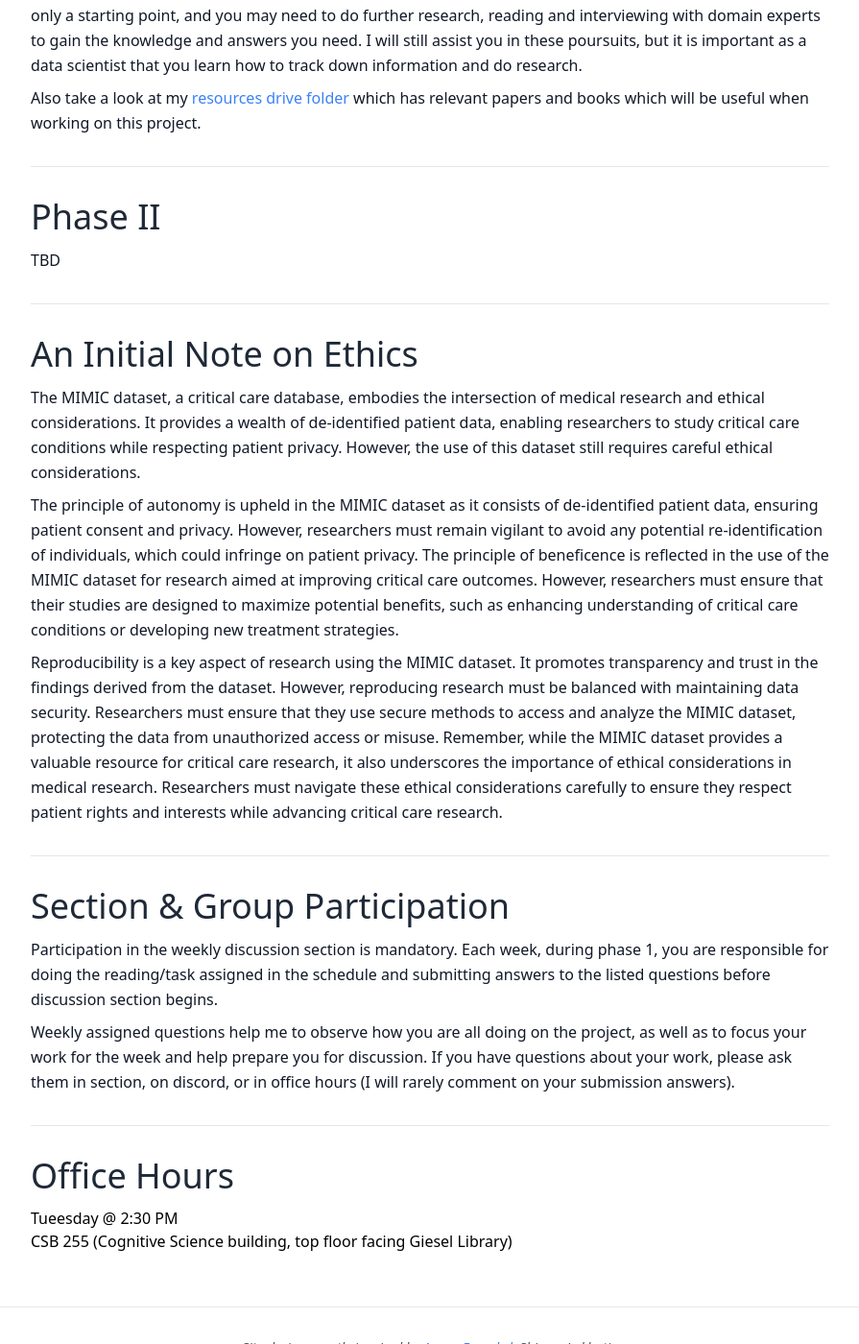
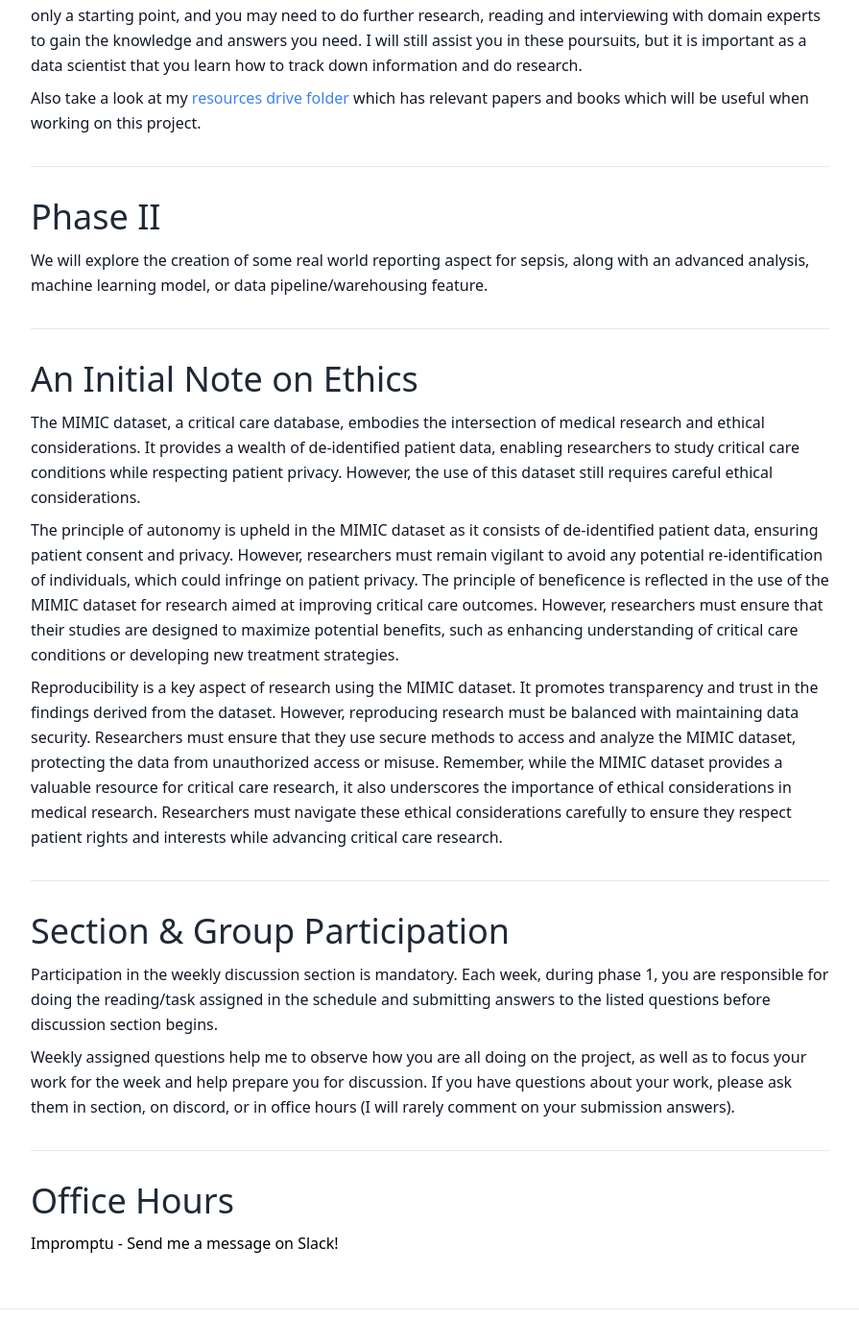
Before and after one commit to kshannon-ucsd/dsc180ab-sepsis, a Jekyll site: the page built from index.html, in a window 1280 px wide and 1400 px high, scrolled down 3089 px. Shown: the whole window at 96% size, without its empty margins (192-1087 px from the left). Built offline with Jekyll 4.4.1, drawn with Linux system fonts in a browser that asks for light colours; nearby versions of some CDN libraries; some of the changed text lies outside the part shown.

Commit message:
update for 2024

```diff
--- a/_data/variables.yml
+++ b/_data/variables.yml
@@ -1,10 +1,10 @@
-year: 2023
-section: 'section: A05'
+year: 2024
+section: 'section: A02'
 section_day: Thursday
-section_time: 1:30 PM
-section_location: 'Loc: TBD'
-office_hours: Tueesday @ 2:30 PM
-office_location: CSB 255 (Cognitive Science building, top floor facing Giesel Library)
+section_time: 2:30 PM
+section_location: HDSI 226
+office_hours: Impromptu
+office_location: On Slack
 zoom_link: 'https://ucsd.zoom.us/j/4288626123?pwd=TWpyQW5nZkpUTWJvU0YzejQyY25Sdz09'
 zoom_pw: 725814
 discord_link: TBD
--- a/index.html
+++ b/index.html
@@ -167,7 +167,7 @@ title: Home
         <hr class="my-8" />
         <h2 id="phase2" class="text-2xl md:text-4xl text-gray-800 font-thin mb-3">Phase II</h2>
         <div class="space-y-2 text-gray-900 leading-relaxed">
-          <p>TBD</p>
+          <p>We will explore the creation of some real world reporting aspect for sepsis, along with an advanced analysis, machine learning model, or data pipeline/warehousing feature.</p>
         </div>
 
         <hr class="my-8" />
@@ -187,8 +187,7 @@ title: Home
 
         <hr class="my-8" />
         <h2 id="oh" class="text-2xl md:text-4xl text-gray-800 font-thin mb-3">Office Hours</h2>
-        <p>{{ site.data.variables.office_hours }}</p>
-        <p>{{ site.data.variables.office_location }}</p>
+        <p>Impromptu - Send me a message on Slack!</p>
 
       </div>
     </div>
```
